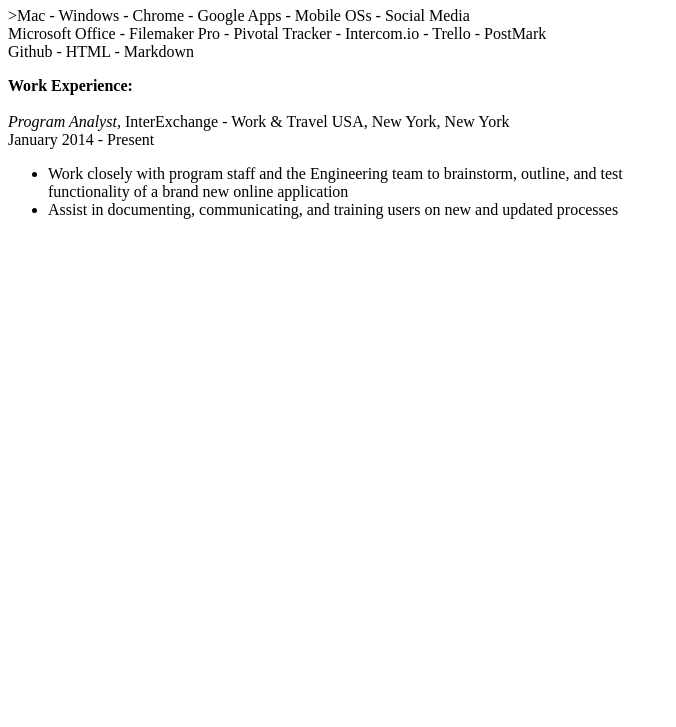
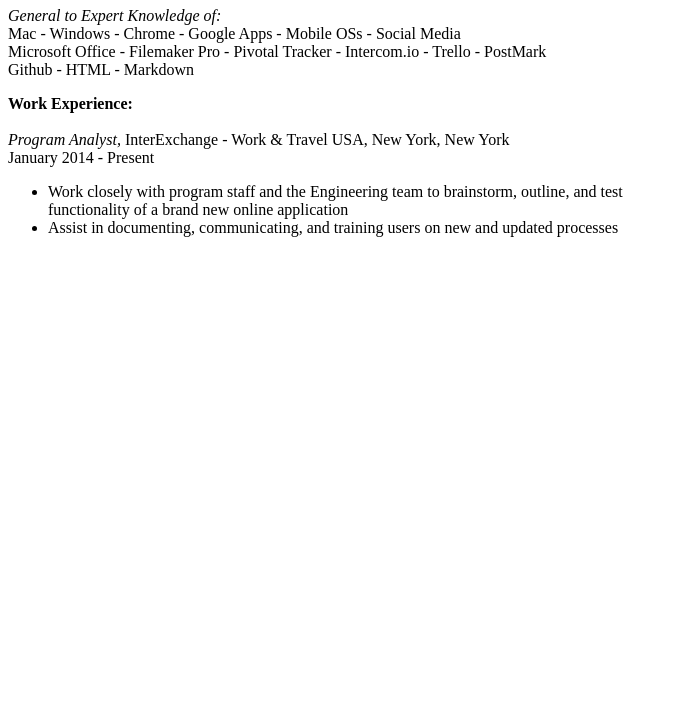
Before and after one commit to acohen/acohen.github.io, a plain HTML site: page index.html in a window 1280 px wide. Shown: the part 73-800 px from the top of the page, without its empty margins (0-676 px from the left). Drawn offline with Linux system fonts and the light colour scheme.

Commit message:
Update index.html

```diff
--- a/index.html
+++ b/index.html
@@ -6,9 +6,10 @@
   <body>
     <h1>Alex Cohen</h1>
       <div>
-        <p>>Mac - Windows - Chrome - Google Apps - Mobile OSs - Social Media<br>
-      Microsoft Office - Filemaker Pro - Pivotal Tracker - Intercom.io - Trello - PostMark<br>
-      Github - HTML - Markdown
+        <p><i>General to Expert Knowledge of:</i><br>
+        Mac - Windows - Chrome - Google Apps - Mobile OSs - Social Media<br>
+        Microsoft Office - Filemaker Pro - Pivotal Tracker - Intercom.io - Trello - PostMark<br>
+        Github - HTML - Markdown
         </p>
       </div>
       <div>
```
